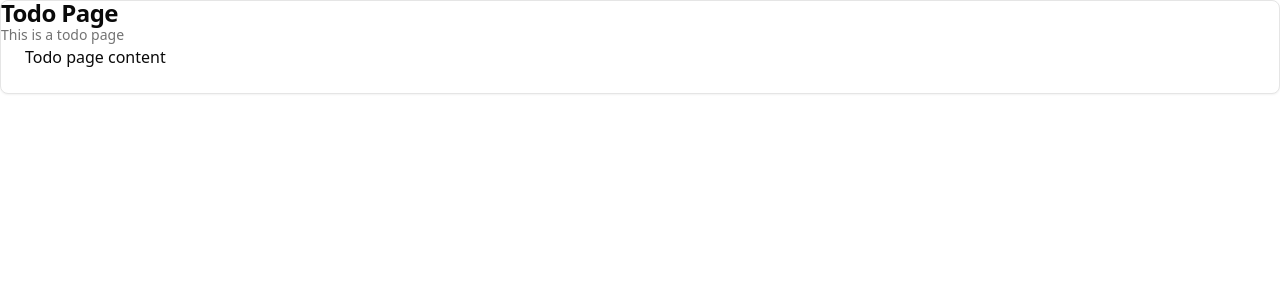
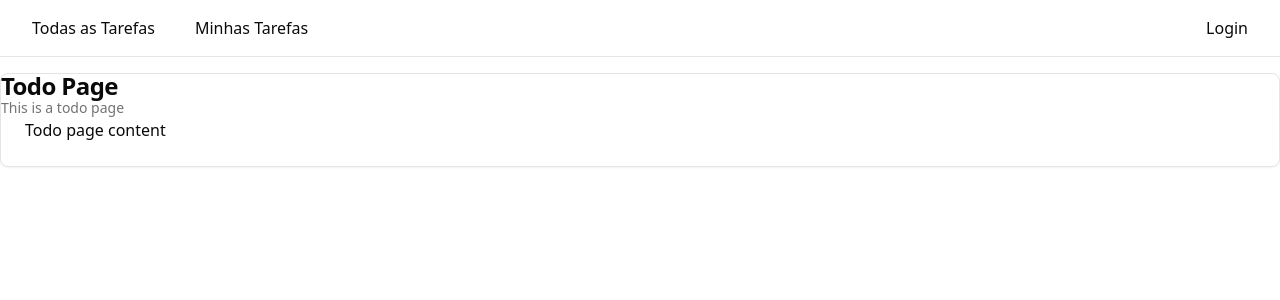
Before and after one commit to ronna88/to-do, a Next.js app: page /todo in a window 1280 px wide. Shown: the top 300 px of the page. Built offline with nearby package versions, Linux system fonts and the light colour scheme.

Commit message:
Add NavBar component and integrate it into the Todo page

```diff
--- /dev/null
+++ b/app/_components/navbar.tsx
@@ -0,0 +1,17 @@
+import Link from "next/link";
+
+const NavBar = () => {
+  return (
+    <nav className="flex justify-between border-b border-solid px-8 py-4">
+      <div className="flex items-center gap-10">
+        <Link href="/all">Todas as Tarefas</Link>
+        <Link href="/todo">Minhas Tarefas</Link>
+      </div>
+      <div>
+        <Link href="/login">Login</Link>
+      </div>
+    </nav>
+  );
+};
+
+export default NavBar;
--- a/app/todo/page.tsx
+++ b/app/todo/page.tsx
@@ -4,16 +4,20 @@ import {
   CardDescription,
   CardTitle,
 } from "@/app/_components/ui/card";
+import NavBar from "../_components/navbar";
 
 const TodoPage = () => {
   return (
-    <Card>
+    <>
+      <NavBar />
+      <Card className="mt-4">
         <CardTitle>Todo Page</CardTitle>
         <CardDescription>This is a todo page</CardDescription>
         <CardContent>
           <p>Todo page content</p>
         </CardContent>
       </Card>
+    </>
   );
 };
 
```
Lines whose indentation alone changed are shown as unchanged.
